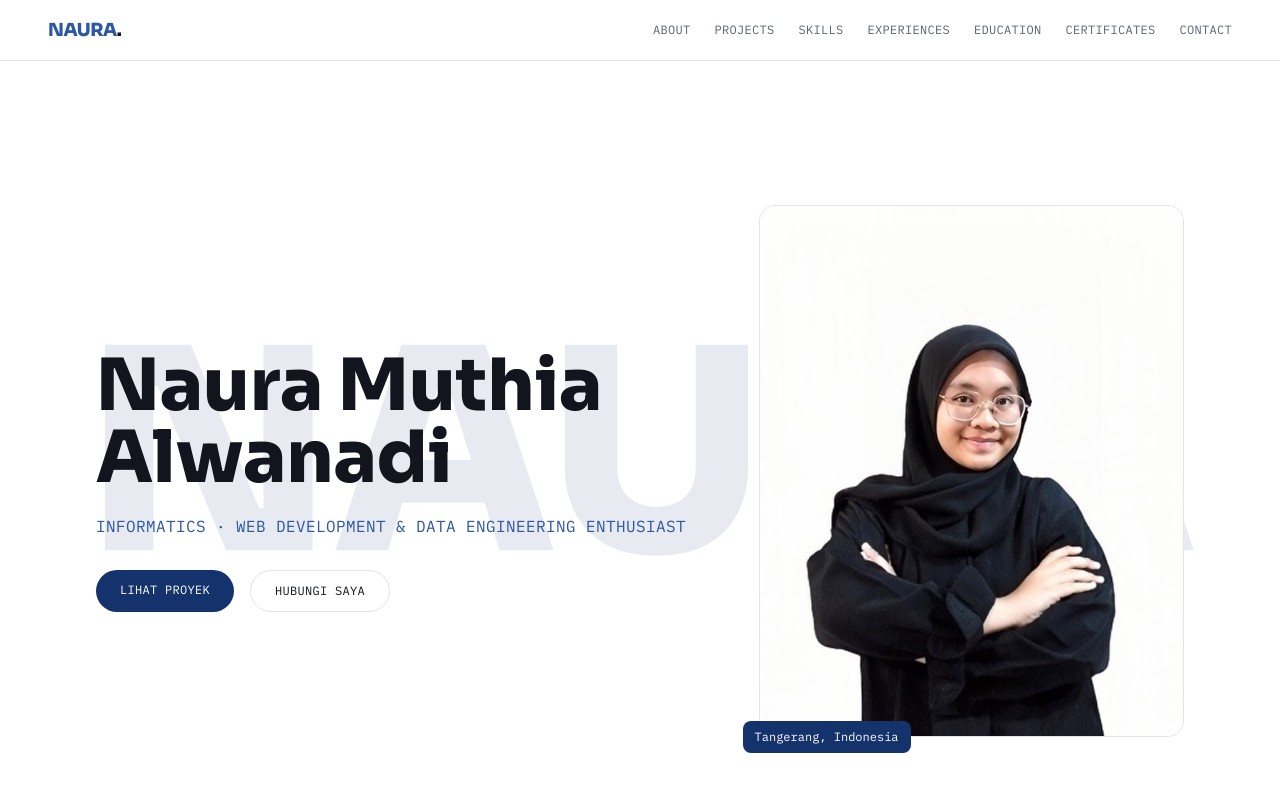
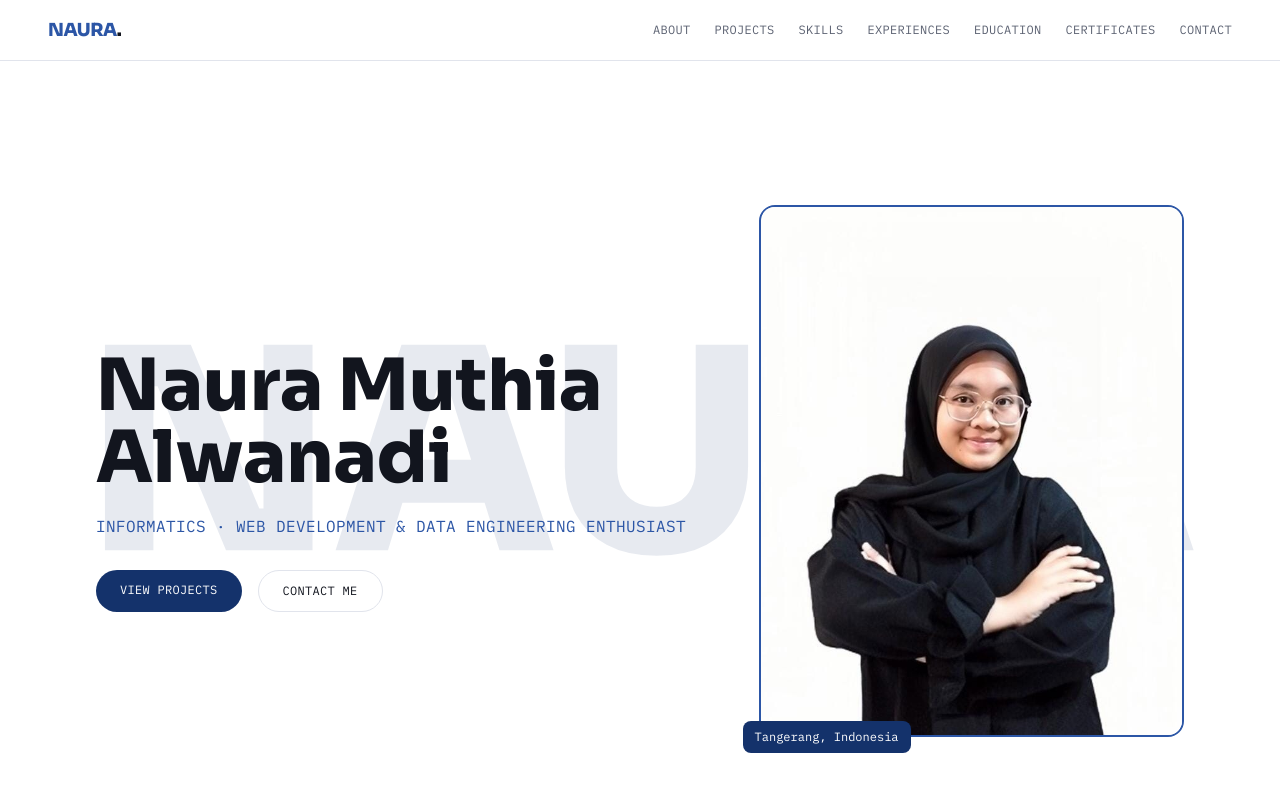
Before and after one commit to nauramuthia26/portofolio-naura, a React (Vite) app: page / in a window 1280 px wide. Shown: the top 800 px of the page. Built offline with nearby package versions, Linux system fonts and the light colour scheme.

Commit message:
PERBAIKAN BEBERAPA HAL

```diff
--- a/src/components/Certificates.jsx
+++ b/src/components/Certificates.jsx
@@ -4,7 +4,7 @@ import { ClassTag, SideLabel } from './SectionLabel.jsx'
 export default function Certificates() {
   return (
     <section id="certificates" className="section-pad border-t border-line overflow-hidden">
-      <SideLabel text="SERTIFIKAT" />
+      <SideLabel text="CERTIFICATES" />
       <div className="relative">
         <h2 className="font-display font-extrabold text-3xl md:text-4xl mt-4 mb-10">Certificates</h2>
         <div className="grid grid-cols-2 md:grid-cols-3 gap-4">
--- a/src/components/Experience.jsx
+++ b/src/components/Experience.jsx
@@ -33,7 +33,7 @@ export default function Experience() {
 
   return (
     <section id="experience" className="section-pad border-t border-line overflow-hidden">
-      <SideLabel text="EXPERIENCE" />
+      <SideLabel text="EXPERIENCES" />
       <div className="relative">
         <h2 className="font-display font-extrabold text-3xl md:text-4xl mt-4 mb-10">Experiences</h2>
 
--- a/src/components/Hero.jsx
+++ b/src/components/Hero.jsx
@@ -27,16 +27,16 @@ export default function Hero() {
           </p>
           <div className="mt-8 flex flex-wrap gap-4">
             <a href="#projects" className="px-6 py-3 rounded-full bg-navy text-white font-mono text-xs uppercase tracking-wide hover:bg-navy-light transition-colors">
-              Lihat Proyek
+              View Projects
             </a>
             <a href="#contact" className="px-6 py-3 rounded-full border border-line text-ink font-mono text-xs uppercase tracking-wide hover:border-navy-light hover:text-navy-light transition-colors">
-              Hubungi Saya
+              Contact Me
             </a>
           </div>
         </div>
 
         <div className="relative">
-          <div className="aspect-[4/5] bg-surface border border-line overflow-hidden rounded-2xl">
+          <div className="aspect-[4/5] bg-surface border-2 border-navy-light border-line overflow-hidden rounded-2xl">
             <img
               src={profile.photo}
               alt={profile.name}
--- a/src/components/Projects.jsx
+++ b/src/components/Projects.jsx
@@ -5,7 +5,7 @@ import ImageCarousel from './ImageCarousel.jsx'
 export default function Projects() {
   return (
     <section id="projects" className="section-pad border-t border-line overflow-hidden">
-      <SideLabel text="PROYEK" />
+      <SideLabel text="PROJECTS" />
       <div className="relative">
         <h2 className="font-display font-extrabold text-3xl md:text-4xl mt-4 mb-10">Projects</h2>
         <div className="space-y-10">
--- a/src/components/Skills.jsx
+++ b/src/components/Skills.jsx
@@ -74,10 +74,10 @@ function SkillGroup({ title, subtitle, items, fallback }) {
 export default function Skills() {
   return (
     <section id="skills" className="section-pad border-t border-line bg-surface overflow-hidden">
-      <SideLabel text="SKILL" />
+      <SideLabel text="SKILLS" />
       <div className="relative">
         <div className="text-center max-w-xl mx-auto mb-14">
-          <h2 className="font-display font-extrabold text-3xl md:text-4xl">Tools & Tecknologies</h2>
+          <h2 className="font-display font-extrabold text-3xl md:text-4xl">Tools & Technologies</h2>
           <p className="text-muted mt-3">
           Technologies that i use to accomodate my programming needs.
           </p>
```
